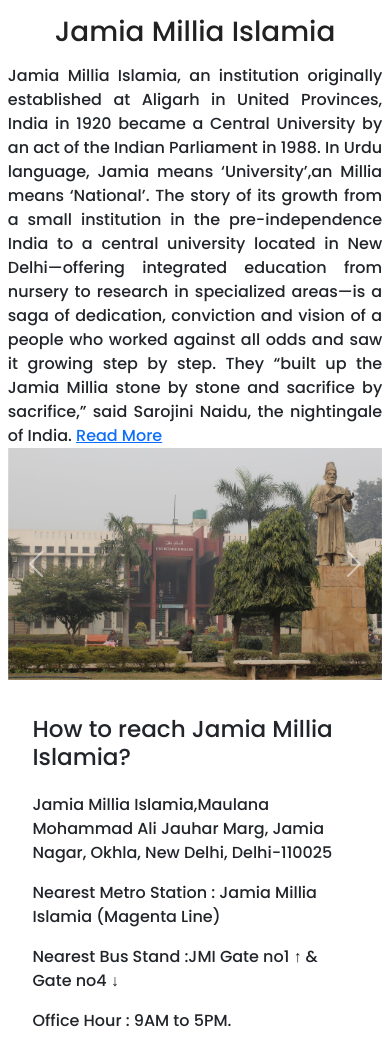
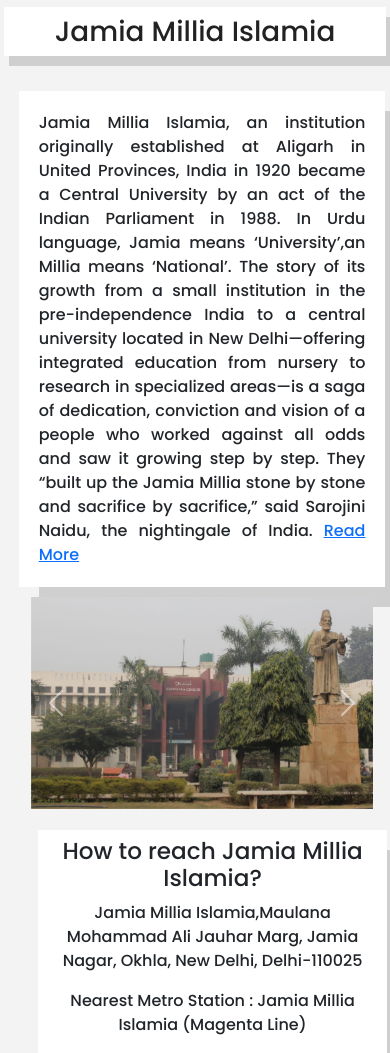
Before and after one commit to Kaif-Imteyaz/Alumni, a PHP site: page / in a window 390 px wide; the page is wider, and only the part inside the window is pictured. Shown: the part 410-1463 px from the top of that part. Run offline with PHP 8.4, Linux system fonts and the light colour scheme; some libraries are stand-ins or nearby versions.

Commit message:
new update

```diff
--- a/index.html
+++ b/index.html
@@ -48,7 +48,7 @@
           </li>
           <!-- about button -->
           <li class="nav-item">
-            <a class="nav-link" href="#about-us">About</a>
+            <a class="nav-link" href="#about">About</a>
           </li>
           <!-- login button -->
           <li class="nav-item">
@@ -83,8 +83,8 @@
     <div id="explore">
       <!--Jamia about  -->
       <div class="about-jmi row">
-        <h1 style="text-align: center; padding: 2%;">Jamia Millia Islamia</h1>
-        <div class="college col-lg-5">
+        <h1 class="jmi" style="text-align: center; padding: 2%;">Jamia Millia Islamia</h1>
+        <div class="college col-lg-7">
           <p class="abt-jmi">
             Jamia Millia Islamia, an institution originally established at Aligarh in United Provinces, India in 1920
             became a Central University by an act of the Indian Parliament in 1988. In Urdu language, Jamia means
@@ -102,13 +102,19 @@
           <div id="carouselExampleControls" class="carousel slide" data-bs-ride="carousel">
             <div class="carousel-inner">
               <div class="carousel-item active">
-                <img src="image-jmi/jamia-millia-islamia.jpg" class="d-block w-100" alt="...">
+                <img src="jmi-imgs/jamia-millia-islamia (Website).jpg" class="d-block w-100" alt="...">
               </div>
               <div class="carousel-item">
-                <img src="image-jmi/jmi-g2.png" class="d-block w-100" alt="...">
+                <img src="jmi-imgs/jmi-g2.png" class="d-block w-100" alt="...">
               </div>
               <div class="carousel-item">
-                <img src="image-jmi/jmi-gate.png" class="d-block w-100" alt="...">
+                <img src="jmi-imgs/jmi-gate (Website).png" class="d-block w-100" alt="...">
+              </div>
+              <div class="carousel-item">
+                <img src="jmi-imgs/rca-coach (Website).png" class="d-block w-100" alt="...">
+              </div>
+              <div class="carousel-item">
+                <img src="jmi-imgs/up-build (Website).png" class="d-block w-100" alt="...">
               </div>
             </div>
             <button class="carousel-control-prev" type="button" data-bs-target="#carouselExampleControls"
@@ -129,8 +135,8 @@
 
       <!-- map -->
       <div class="map-section row">
-        <h3 class="map-text">How to reach Jamia Millia Islamia?</h3>
         <div class="map-text col-lg-5">
+          <h3 class="map-ques">How to reach Jamia Millia Islamia?</h3>
           <p>Jamia Millia Islamia,Maulana Mohammad Ali Jauhar Marg, Jamia Nagar, Okhla, New Delhi, Delhi-110025</p>
           <p>Nearest Metro Station : Jamia Millia Islamia (Magenta Line)</p>
           <p>Nearest Bus Stand :JMI Gate no1 ↑ & Gate no4 ↓</p>
@@ -149,10 +155,11 @@
     </div> <!-- end of explore-->
 
 
+
     <!-- about -->
-    <div class="abt-page">
+    <div class="abt-page" id="about">
       <div class="row">
-        <div class="col-lg-4 col-sm-4 alumni-abt">
+        <div class="col-lg-6 col-sm-4 alumni-abt" >
           <h3>What is Alumni?</h3>
           <p>
             Alumni is a web page that connects new students with alumni and provides guidance and support to help them
@@ -163,8 +170,7 @@
           </p>
 
         </div>
-
-        <div class="col-lg-4 col-sm-4 alumni-abt">
+        <div class="col-lg-4 col-sm-4 alumni-abt-right">
           <h3>Mission</h3>
           <p>
             Our mission is to provide a platform for our alumni and students to connect, engage, and inspire each other. We aim to
@@ -173,21 +179,24 @@
           </p>
         </div>
 
+
         <!-- Force next columns to break to new line at md breakpoint and up -->
         <!-- <div class="w-180 d-none d-md-block"></div> -->
-
         <div class="col-lg-4 col-sm-4 alumni-abt">
           <h3>Who can join?</h3>
           <li>Bonafide Students of JMI</li>
           <li>Graduate/ Pass-out Students of JMI</li>
           <li>Faculty of JMI</li>
         </div>
-        <div class="col-lg-4 col-sm-4 alumni-abt">
+
+
+        <div class="col-lg-4 col-sm-4 alumni-abt-right">
           <h3>Vision</h3>
           <p>
             To create a vibrant and engaged alumni community that supports lifelong learning, personal growth, and professional success for all of our members.
           </p>
         </div>
+
         <div class="col-lg-9 col-sm-4 alumni-abt">
           <h3>Key Features</h3>
             <li>It bridge the gap between former students and new students.</li>
@@ -195,13 +204,14 @@
             <li>It will also help you to get PYQs of Sessional Test & Semester exams.</li>
             <li>Since, it will cconnect you to the alumni thus they will able to help in your guidance.</li>
         </div>
+
       </div>
     </div>
 
 
-<div class="abt-team">
+    <h2 style="text-align:center; padding:2%; display: inline-block;">Our Team</h2>
+<div class="abt-team" >
     <div class="row">
-      <h2 style="text-align:center; padding:2%;">Our Team</h2>
       <div class="column">
         <div class="card">
           <img src="" alt="Yusuf" style="width:100%">
@@ -228,7 +238,9 @@
           </div>
         </div>
       </div>
+      </div>
 
+      <div class="row">
       <div class="column">
         <div class="card">
           <img src="" alt="hanzala" style="width:100%">
@@ -256,6 +268,7 @@
       </div>
     </div>
 
+
     </div>
 
 
--- a/style.css
+++ b/style.css
@@ -3,7 +3,8 @@
 }
 
 body{
-    background-color:#ffffff;
+  font-family: 'Just Another Hand', cursive;
+  background: #f3f3f3;
 }
 
 
@@ -72,11 +73,12 @@ h2{
 }
 
 .map-section{
-  padding: 8%;
+  margin-left: 2%;
+  margin-top: 3%;
 }
 
 .map-img{
-  margin-left: 20%;
+  margin-left: 10%;
 }
 
 .map-text{
@@ -87,11 +89,13 @@ h2{
 
 /* explore */
 .college{
-  margin-left: 8%;
-  /* size: 100%; */
+  margin-left: 2%;
+  size: 100%;
+  width: 500px;
+  padding: 2%;
 }
 .jmi-pic{
-  margin-left: 12%;
+  margin-left: 8%;
  }
 
 
@@ -104,12 +108,16 @@ h2{
 }
 .abt-jmi{
   text-align: justify;
-  padding: 0;
-  margin: 0;
+  padding: 6px;
+  margin: 6px;
 }
 
 
 /* about alumni and team */
+.abt-page{
+  padding-top: 5% ;
+}
+
 .alumni-abt-blank{
    padding: 3%;
   margin: 4% 4% 0 4%;
@@ -119,12 +127,74 @@ h2{
   border-radius: 30px;
   border: #000 1px solid;
   text-align: justify;
-  padding: 3%;
-  margin-left: 10%;
+  padding: 2%;
+  margin-left: 5%;
   margin-bottom: 5%;
-
 }
 
+
+.alumni-abt-right{
+  border-radius: 30px;
+  border: #000 1px solid;
+  text-align: justify;
+  padding: 2%;
+  margin-left: 13%;
+  margin-bottom: 5%;
+}
+
+
+/* Box transition and shadow */
+.alumni-abt, .alumni-abt-right{
+  position: relative;
+  width: 40%;
+  height: 50%;
+  background: white;
+  border-radius: 0% 0% 0% 0% / 0% 0% 0% 0% ;
+  /* color: white; */
+  box-shadow: 20px 20px rgba(0,0,0,.15);
+  transition: all .4s ease;
+}
+
+.college, .map-text{
+position: relative;
+width: 55%;
+background: white;
+border-radius: 0% 0% 0% 0% / 0% 0% 0% 0% ;
+/* color: white; */
+box-shadow: 20px 20px rgba(0,0,0,.15);
+transition: all .4s ease;
+}
+
+
+.jmi{
+  position: relative;
+  width: 96%;
+  height: 100%;
+  margin-left: 2%;
+  background: white;
+  border-radius: 0% 0% 0% 0% / 0% 0% 0% 0% ;
+  /* color: white; */
+  box-shadow: 5px 10px rgba(0,0,0,.15);
+  transition: all .4s ease;
+  margin-bottom: 30px;
+}
+
+.college:hover {
+  border-radius: 0% 0% 50% 50% / 0% 0% 5% 5% ;
+  box-shadow: 10px 10px rgba(0,0,0,.25);
+}
+.map-text:hover {
+  border-radius: 0% 0% 50% 50% / 0% 0% 5% 5% ;
+  box-shadow: 10px 10px rgba(0,0,0,.25);
+}
+.alumni-abt:hover {
+  border-radius: 0% 0% 50% 50% / 0% 0% 5% 5% ;
+  box-shadow: 10px 10px rgba(0,0,0,.25);
+}
+.alumni-abt-right:hover {
+  border-radius: 0% 0% 50% 50% / 0% 0% 5% 5% ;
+  box-shadow: 10px 10px rgba(0,0,0,.25);
+}
 
 
 
@@ -137,7 +207,7 @@ h2{
 
     .column {
       float: left;
-      width: 25%;
+      width: 35%;
       margin-bottom: 16px;
       padding: 0 8px;
     }
@@ -180,12 +250,22 @@ h2{
       background-color: #555;
     }
 
+
+    .abt-team{
+      margin-left: 10%;
+    }
+
+
+
     @media screen and (max-width: 650px) {
       .column {
         width: 100%;
         display: block;
       }
     }
+
+
+
 
 
     /* footer */
@@ -209,11 +289,27 @@ h2{
 
 
 @media screen and (max-width: 650px) {
-  .college , .jmi-pic, .map-img, .alumni-abt{
+  .college , .jmi-pic, .alumni-abt, .abt-team, .map-text, .alumni-abt-right{
     text-align: center;
     text-justify: auto;
-    margin: 0;
-    width: 100%;
+
+    pointer-events: none;
+
+    margin: 5px;
+    margin-left: 23px;
+    width: 92%;
+    display: block;
+
+  }
+}
+
+
+@media screen and (max-width: 650px) {
+   .map-img{
+    text-align: center;
+    text-justify: auto;
+    margin: 3px;
+    width: 92%;
     display: block;
   }
 }
```
Also changed, not shown: image-jmi/jamia-millia-islamia.jpg (deleted), image-jmi/jmi-gate.png (deleted), image-jmi/rca-coach.png (deleted), image-jmi/up-build.png (deleted), jmi-imgs/jamia-millia-islamia (Website).jpg (added), jmi-imgs/jmi-g2.png (renamed from image-jmi/jmi-g2.png), jmi-imgs/jmi-gate (Website).png (added), 2 other files.
